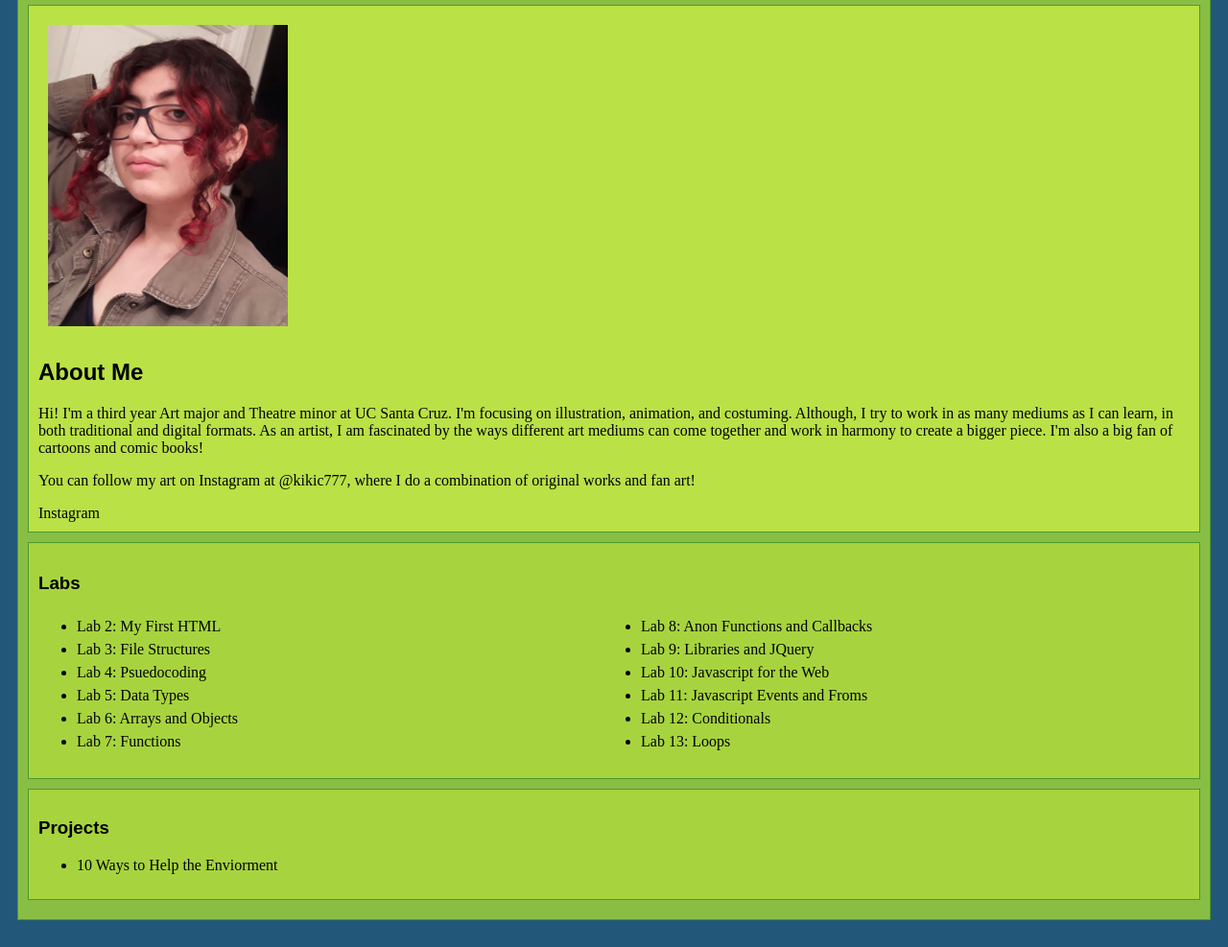
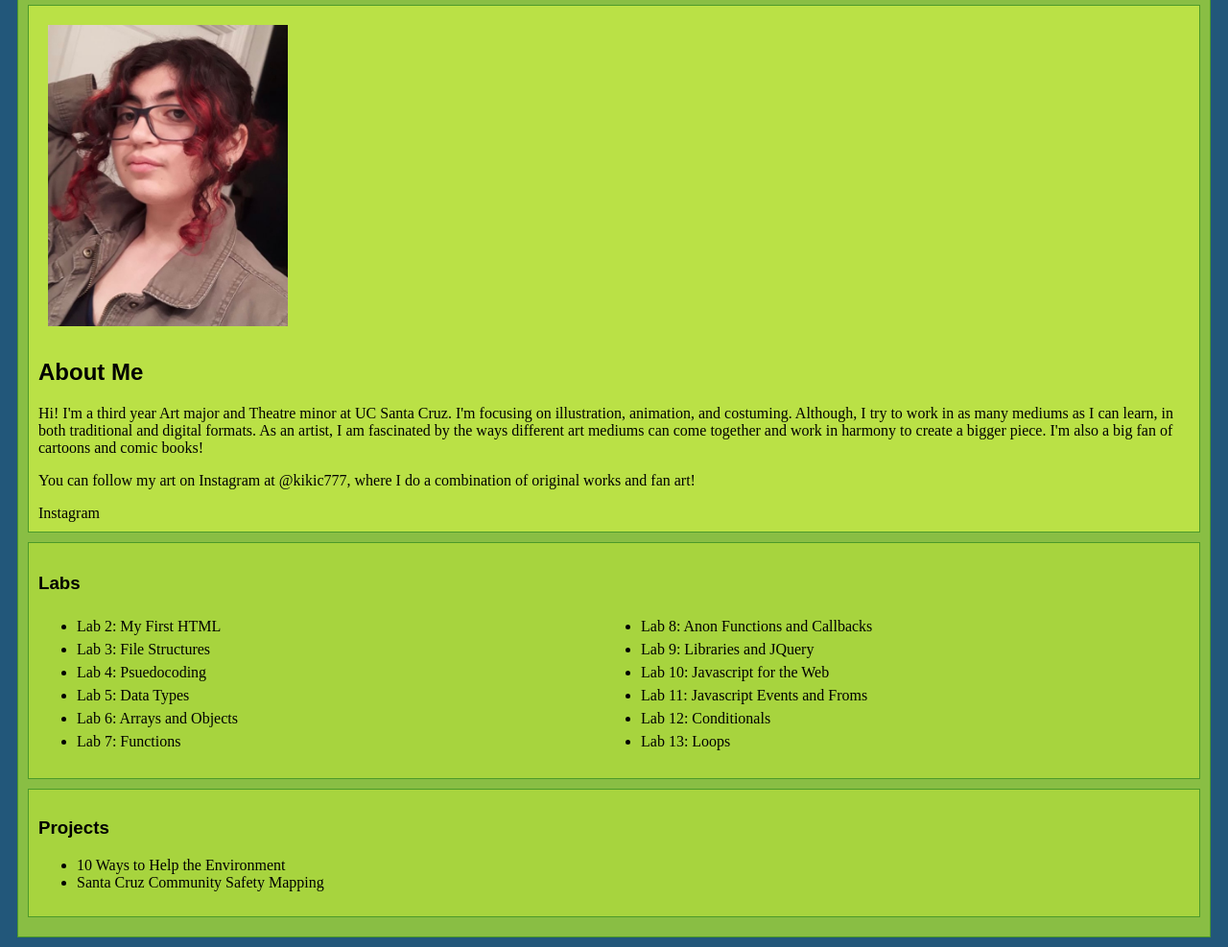
Before and after one commit to kikic777/art101, a plain HTML site: page index.html in a window 1280 px wide. Shown: the part 106-1093 px from the top of the page at 96% size. Drawn offline with Linux system fonts and the light colour scheme.

Commit message:
Added link to projects

```diff
--- a/index.html
+++ b/index.html
@@ -59,7 +59,8 @@
 			<div class="projects-section">
 					<h3>Projects</h3>
 					<ul>
-					<li><a href="https://ggzell707.github.io/Group-8---Ways-To-Help-The-Environment/">10 Ways to Help the Enviorment</a></li>
+					<li><a href="https://ggzell707.github.io/Group-8---Ways-To-Help-The-Environment/">10 Ways to Help the Environment</a></li>
+					<li><a href="https://viewer.mapme.com/e63cbca8-3902-4c97-8bdb-1491f351634a">Santa Cruz Community Safety Mapping</a></li>
 					</ul>
 			</div>
 		</nav>
```
